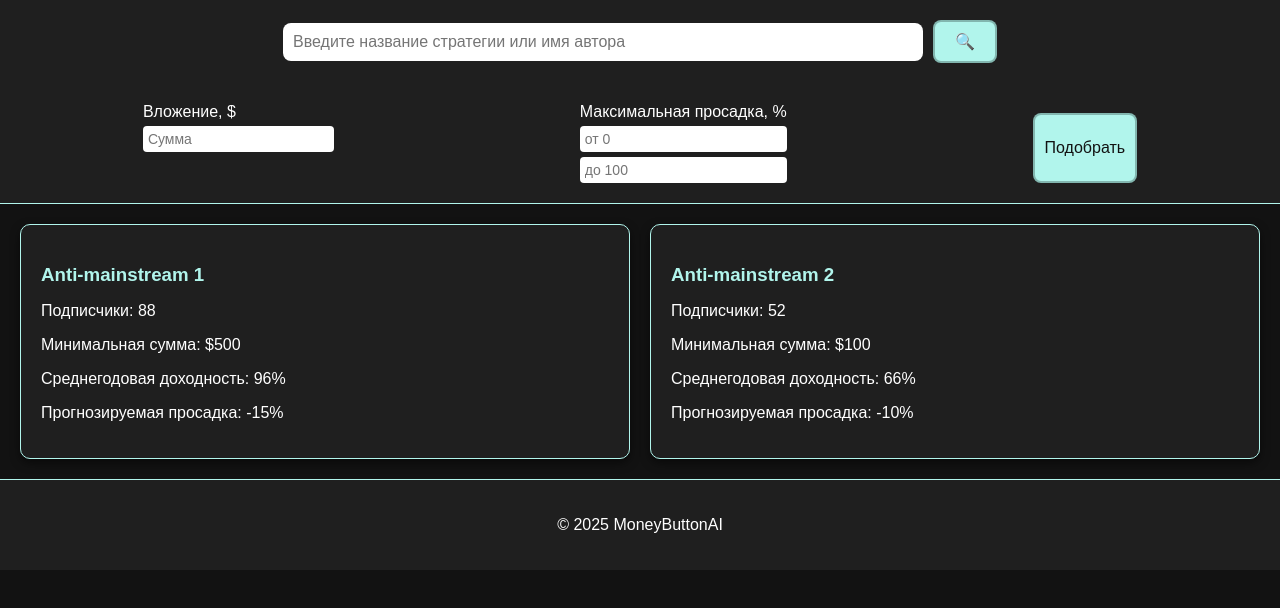
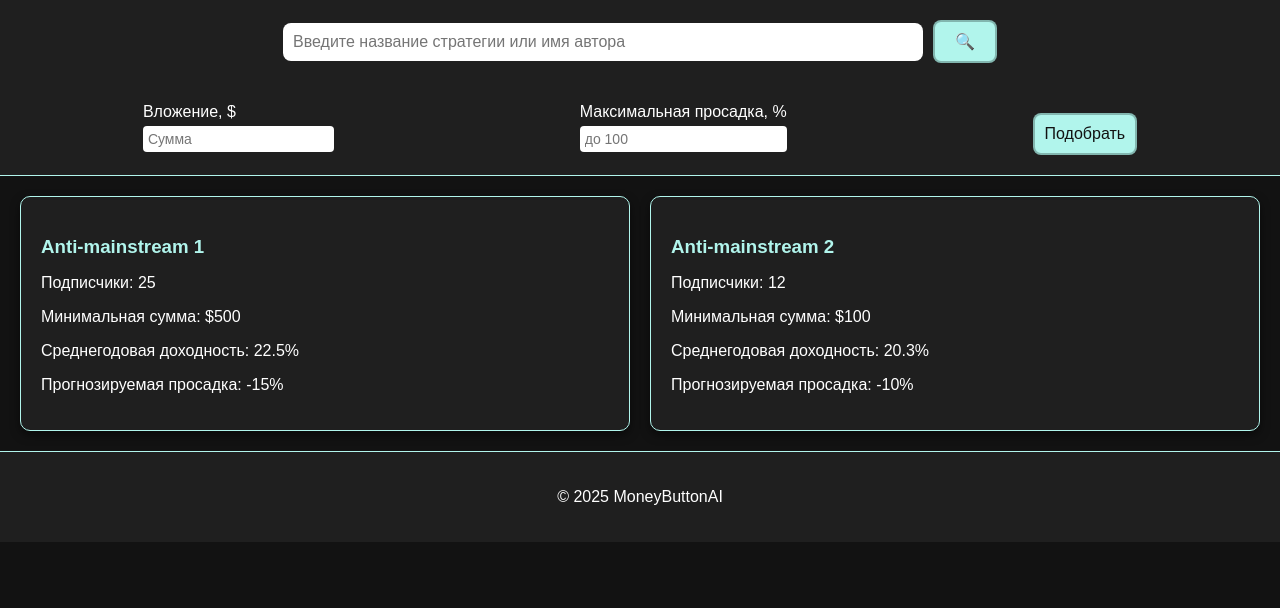
Before and after one commit to PolyMGLA/ups_trading, a SvelteKit app in the folder src/frontend/: page /screener in a window 1280 px wide. Shown: the top 608 px of the page. Built offline with nearby package versions, Linux system fonts and the light colour scheme.

Commit message:
Change: changed forms

```diff
--- a/src/frontend/src/routes/screener/+page.svelte
+++ b/src/frontend/src/routes/screener/+page.svelte
@@ -58,7 +58,16 @@
       flex-direction: column;
     }
 
-    .filter-input {
+    .filter-input1 {
+      margin-top: 5px;
+      padding: 5px;
+      border: none;
+      border-radius: 4px;
+      font-size: 14px;
+      color: #121212;
+    }
+
+    .filter-input2 {
       margin-top: 5px;
       padding: 5px;
       border: none;
@@ -123,7 +132,7 @@
         <input
           type="number"
           placeholder="Сумма"
-          class="filter-input"
+          class="filter-input1"
           bind:value={minAmountFrom}
         />
       </div>
@@ -131,14 +140,8 @@
         <span>Максимальная просадка, %</span>
         <input
           type="number"
-          placeholder="от 0"
-          class="filter-input"
-          bind:value={minAmountFrom}
-        />
-        <input
-          type="number"
           placeholder="до 100"
-          class="filter-input"
+          class="filter-input2"
           bind:value={minAmountTo}
         />
       </div>
@@ -148,16 +151,16 @@
     <section class="strategy-cards">
       <div class="strategy-card">
         <h3>Anti-mainstream 1</h3>
-        <p>Подписчики: 88</p>
+        <p>Подписчики: 25</p>
         <p>Минимальная сумма: $500</p>
-        <p>Среднегодовая доходность: 96%</p>
+        <p>Среднегодовая доходность: 22.5%</p>
         <p>Прогнозируемая просадка: -15%</p>
       </div>
       <div class="strategy-card">
         <h3>Anti-mainstream 2</h3>
-        <p>Подписчики: 52</p>
+        <p>Подписчики: 12</p>
         <p>Минимальная сумма: $100</p>
-        <p>Среднегодовая доходность: 66%</p>
+        <p>Среднегодовая доходность: 20.3%</p>
         <p>Прогнозируемая просадка: -10%</p>
       </div>
     </section>
```
